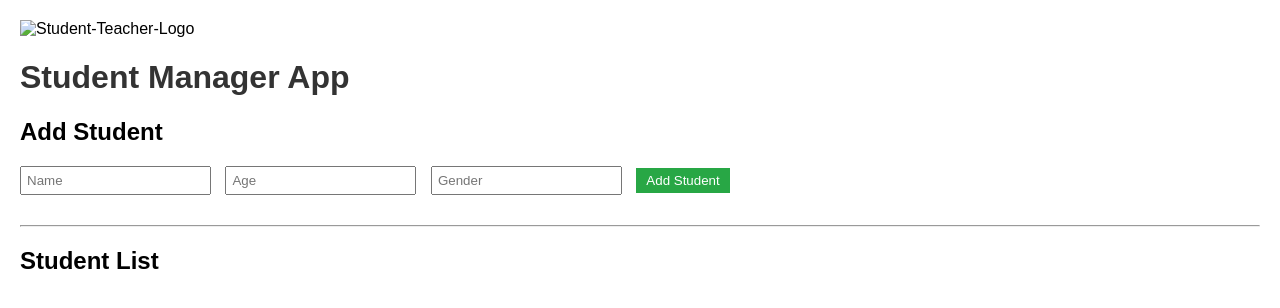
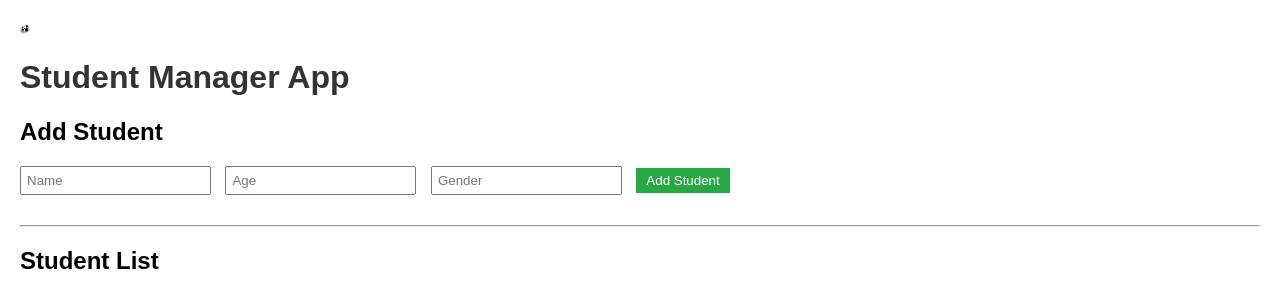
Before and after one commit to AthanasiosKatsikisbi64sm/student-manager-app, a plain HTML site: page client/index.html in a window 1280 px wide. Drawn offline with Linux system fonts and the light colour scheme; the site is published under a folder, as on GitHub Pages, so addresses that start at the root find nothing; no server answers.

Commit message:
Added Logo

```diff
--- a/client/index.html
+++ b/client/index.html
@@ -7,7 +7,7 @@
     <link rel="stylesheet" href="style.css">
 </head>
 <body>
-    <img src="/client/Student-Teacher-Logo.png" alt="Student-Teacher-Logo">
+    <img src="Student-Teacher-Logo.png" alt="Student-Teacher-Logo">
     <h1>Student Manager App</h1>
 
     <h2>Add Student</h2>
```
